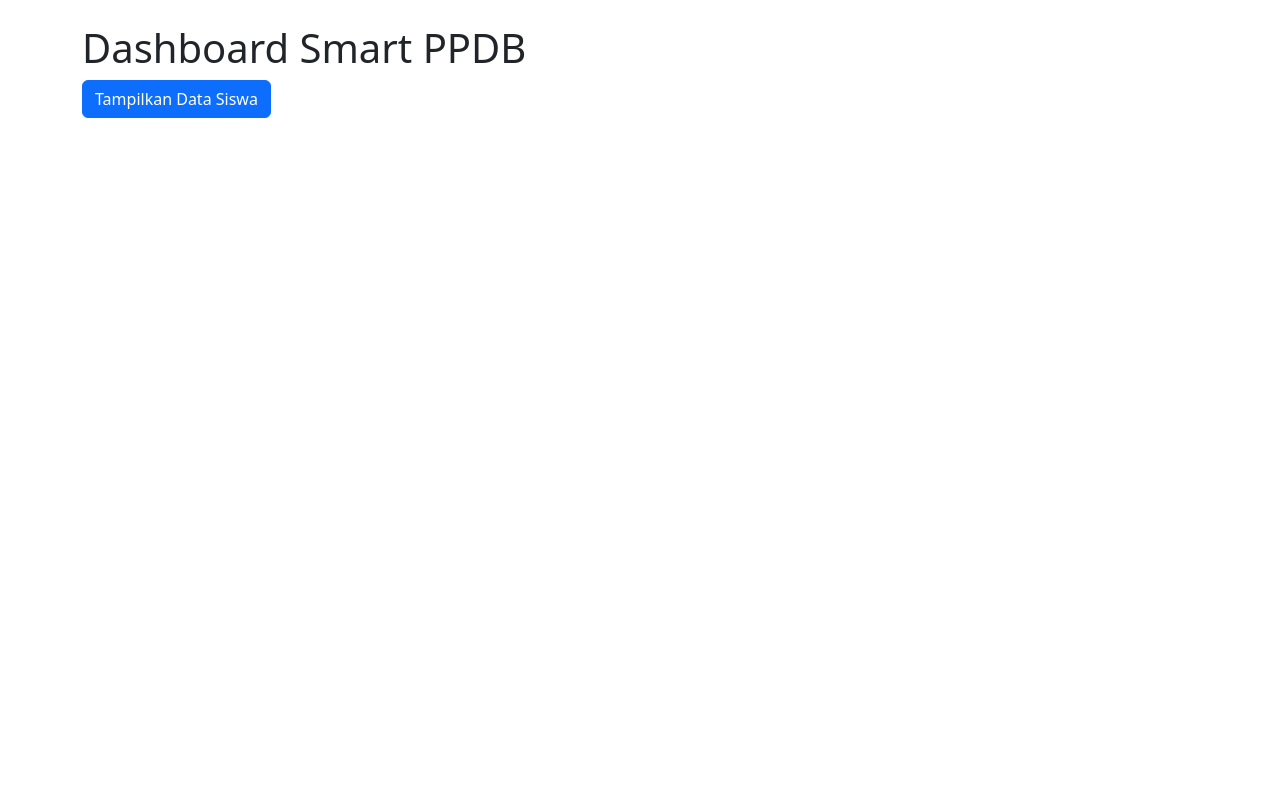
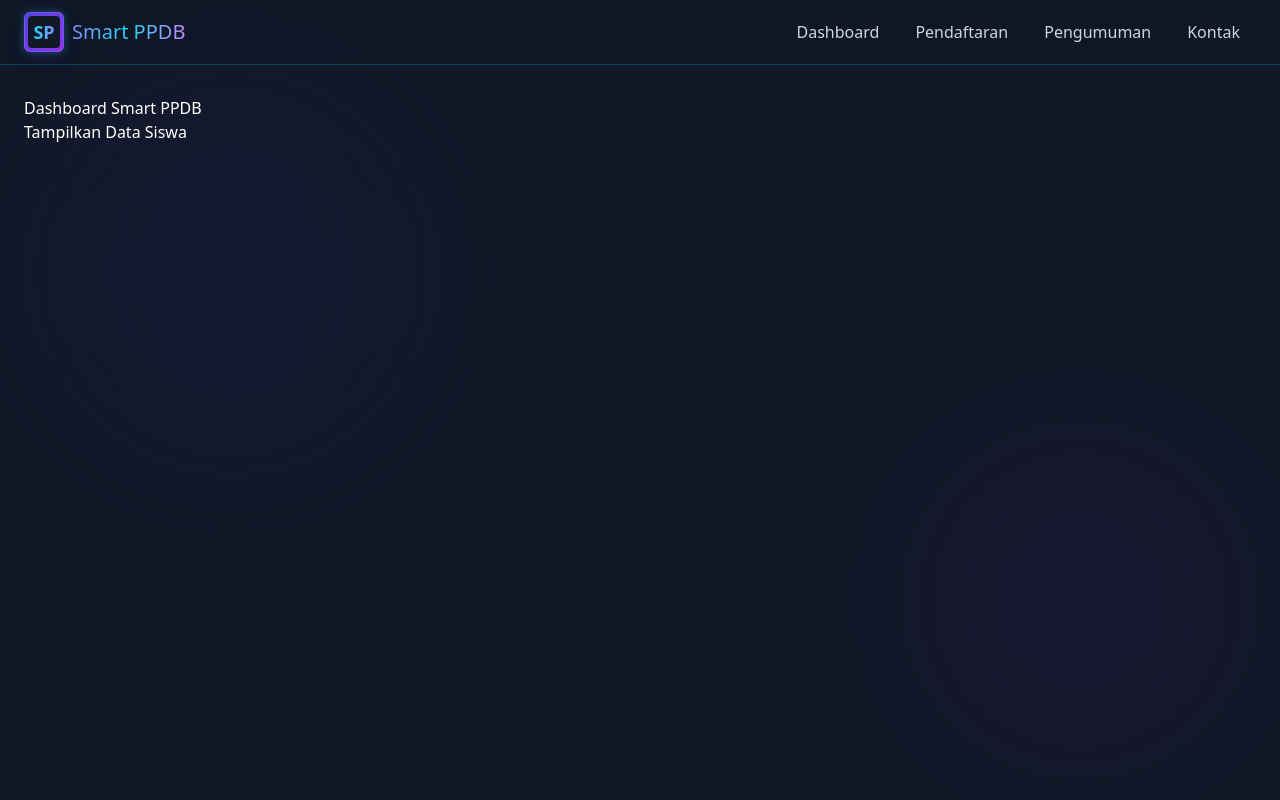
Before and after one commit to Gmptrizki/smart-ppdb, a Django app: page / in a window 1280 px wide. Run offline with Django 5.2, Linux system fonts and the light colour scheme; some libraries are stand-ins or nearby versions.

Commit message:
[Add] Navbar (Prototype)

```diff
--- /dev/null
+++ b/backend/static/css/main.css
@@ -0,0 +1,16 @@
+.main-header {
+    background-color: #4a90e2;
+    padding: 15px 30px;
+    color: white;
+    display: flex;
+    align-items: center;
+    justify-content: space-between;
+    box-shadow: 0 2px 4px rgba(0, 0, 0, 0.1);
+}
+
+.main-header .logo {
+    font-size: 1.5em;
+    font-weight: bold;
+    text-decoration: none;
+    color: white;
+}
--- /dev/null
+++ b/backend/static/js/main.js
@@ -0,0 +1,19 @@
+document.addEventListener("DOMContentLoaded", () => {
+    const mobileMenuButton = document.getElementById("mobile-menu-button");
+    const mobileMenu = document.getElementById("mobile-menu");
+    const line1 = document.getElementById("line1");
+    const line2 = document.getElementById("line2");
+    const line3 = document.getElementById("line3");
+
+    if (mobileMenuButton) {
+        mobileMenuButton.addEventListener("click", () => {
+            mobileMenu.classList.toggle("hidden");
+
+            line1.classList.toggle("rotate-45");
+            line1.classList.toggle("translate-y-[6px]");
+            line2.classList.toggle("opacity-0");
+            line3.classList.toggle("-rotate-45");
+            line3.classList.toggle("-translate-y-[6px]");
+        });
+    }
+});
--- a/backend/templates/base.html
+++ b/backend/templates/base.html
@@ -1,14 +1,26 @@
 {% load static %}
 <!DOCTYPE html>
-<html lang="en">
+<html lang="en" class="scroll-smooth">
 <head>
     <title>Smart PPDB</title>
-    <link href="https://cdn.jsdelivr.net/npm/bootstrap@5.3.3/dist/css/bootstrap.min.css" rel="stylesheet">
+    <meta charset="UTF-8">
+    <meta name="viewport" content="width=device-width, initial-scale=1.0">
+
+    <script src="https://cdn.tailwindcss.com"></script>
+
+    <link rel="stylesheet" href="{% static 'css/main.css' %}">
 </head>
-<body>
-    <div class="container mt-4">
-        {% block content %}{% endblock %}
-    </div>
-<script src="{% static 'js/htmx.min.js' %}" defer></script>
+<body class="bg-gray-900 text-white">
+
+    {% include 'partials/header.html' %}
+
+    <main class="relative z-10 pt-24"> <div class="container mx-auto px-6">
+            {% block content %}
+            {% endblock %}
+        </div>
+    </main>
+
+    <script src="{% static 'js/htmx.min.js' %}" defer></script>
+    <script src="{% static 'js/main.js' %}" defer></script>
 </body>
 </html>
--- /dev/null
+++ b/backend/templates/partials/header.html
@@ -0,0 +1,72 @@
+{% load static %}
+<!DOCTYPE html>
+<html lang="en">
+  <head>
+    <title>Smart PPDB</title>
+    <script src="https://cdn.tailwindcss.com"></script>
+
+    <link rel="stylesheet" href="{% static 'css/main.css' %}" />
+  </head>
+  <div class="fixed inset-0 overflow-hidden pointer-events-none z-0">
+    <div class="absolute top-20 left-10 w-96 h-96 bg-indigo-900/10 rounded-full blur-3xl"></div>
+    <div class="absolute bottom-10 right-10 w-80 h-80 bg-purple-900/10 rounded-full blur-3xl"></div>
+    <div class="absolute inset-0 grid grid-cols-12 opacity-5 pointer-events-none">
+      <div class="border-r border-cyan-500/20"></div>
+      <div class="border-r border-cyan-500/20"></div>
+      <div class="border-r border-cyan-500/20"></div>
+      <div class="border-r border-cyan-500/20"></div>
+      <div class="border-r border-cyan-500/20"></div>
+      <div class="border-r border-cyan-500/20"></div>
+      <div class="border-r border-cyan-500/20"></div>
+      <div class="border-r border-cyan-500/20"></div>
+      <div class="border-r border-cyan-500/20"></div>
+      <div class="border-r border-cyan-500/20"></div>
+      <div class="border-r border-cyan-500/20"></div>
+      <div class="border-r border-cyan-500/20"></div>
+    </div>
+  </div>
+
+  <nav id="navbar" class="fixed top-0 left-0 right-0 bg-gray-900/70 backdrop-blur-lg border-b border-cyan-500/30 z-50 transition-all duration-300">
+    <div class="container mx-auto px-6 py-3">
+      <div class="flex items-center justify-between">
+        <a href="{% url 'dashboard' %}" class="flex items-center">
+          <div class="relative mr-2">
+            <div class="absolute inset-0 bg-cyan-400/30 rounded-md blur-sm"></div>
+            <div class="w-10 h-10 rounded-md bg-gradient-to-br from-indigo-600 to-purple-600 border border-indigo-400/30 flex items-center justify-center relative shadow-lg shadow-indigo-800/20">
+              <div class="absolute inset-[3px] bg-gray-900 rounded-[4px] flex items-center justify-center overflow-hidden">
+                <div class="font-bold text-lg bg-gradient-to-r from-cyan-400 to-indigo-400 bg-clip-text text-transparent">SP</div>
+              </div>
+            </div>
+          </div>
+          <div class="text-xl font-medium bg-gradient-to-r from-indigo-400 via-cyan-400 to-purple-400 bg-clip-text text-transparent flex items-center">Smart PPDB</div>
+        </a>
+
+        <div class="hidden md:flex items-center space-x-1">
+          <a href="{% url 'dashboard' %}" class="text-gray-300 hover:text-cyan-400 px-4 py-2 rounded-md transition-colors duration-200">Dashboard</a>
+          <a href="#" class="text-gray-300 hover:text-cyan-400 px-4 py-2 rounded-md transition-colors duration-200">Pendaftaran</a>
+          <a href="#" class="text-gray-300 hover:text-cyan-400 px-4 py-2 rounded-md transition-colors duration-200">Pengumuman</a>
+          <a href="#" class="text-gray-300 hover:text-cyan-400 px-4 py-2 rounded-md transition-colors duration-200">Kontak</a>
+        </div>
+
+        <div class="flex md:hidden">
+          <button id="mobile-menu-button" class="relative w-10 h-10 focus:outline-none group" aria-label="Toggle menu">
+            <div class="absolute w-5 transform -translate-x-1/2 -translate-y-1/2 left-1/2 top-1/2">
+              <span id="line1" class="block h-0.5 w-5 bg-cyan-400 mb-1 transform transition duration-300 ease-in-out"></span>
+              <span id="line2" class="block h-0.5 w-5 bg-cyan-400 mb-1 transform transition duration-300 ease-in-out"></span>
+              <span id="line3" class="block h-0.5 w-5 bg-cyan-400 transform transition duration-300 ease-in-out"></span>
+            </div>
+          </button>
+        </div>
+      </div>
+
+      <div id="mobile-menu" class="hidden h-0 overflow-hidden transition-all duration-300 ease-in-out">
+        <div class="pt-2 pb-4 space-y-1">
+          <a href="{% url 'dashboard' %}" class="block text-gray-300 hover:text-cyan-400 hover:bg-gray-800/50 px-4 py-2 rounded-md transition-colors duration-200">Dashboard</a>
+          <a href="#" class="block text-gray-300 hover:text-cyan-400 hover:bg-gray-800/50 px-4 py-2 rounded-md transition-colors duration-200">Pendaftaran</a>
+          <a href="#" class="block text-gray-300 hover:text-cyan-400 hover:bg-gray-800/50 px-4 py-2 rounded-md transition-colors duration-200">Pengumuman</a>
+          <a href="#" class="block text-gray-300 hover:text-cyan-400 hover:bg-gray-800/50 px-4 py-2 rounded-md transition-colors duration-200">Kontak</a>
+        </div>
+      </div>
+    </div>
+  </nav>
+</html>
```
